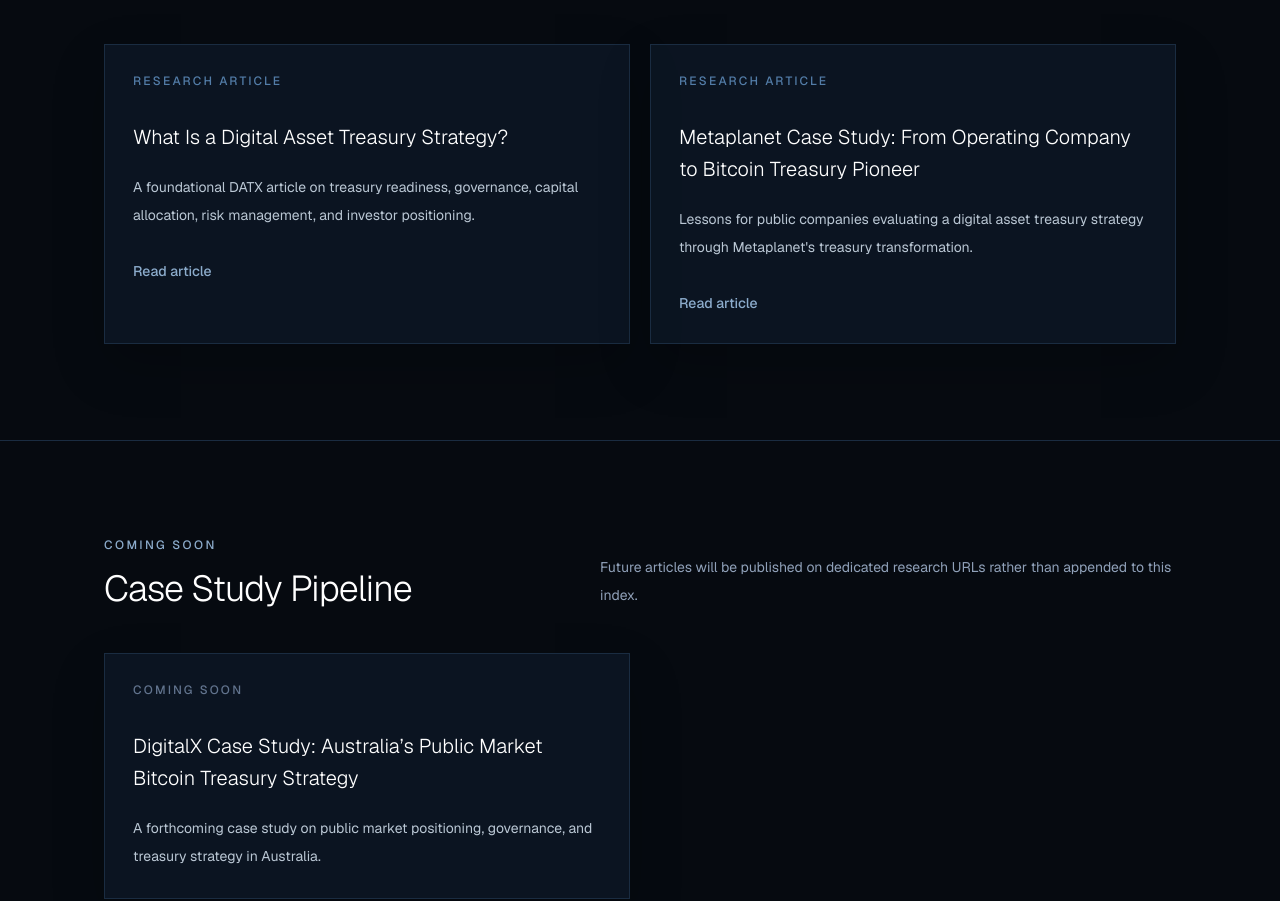
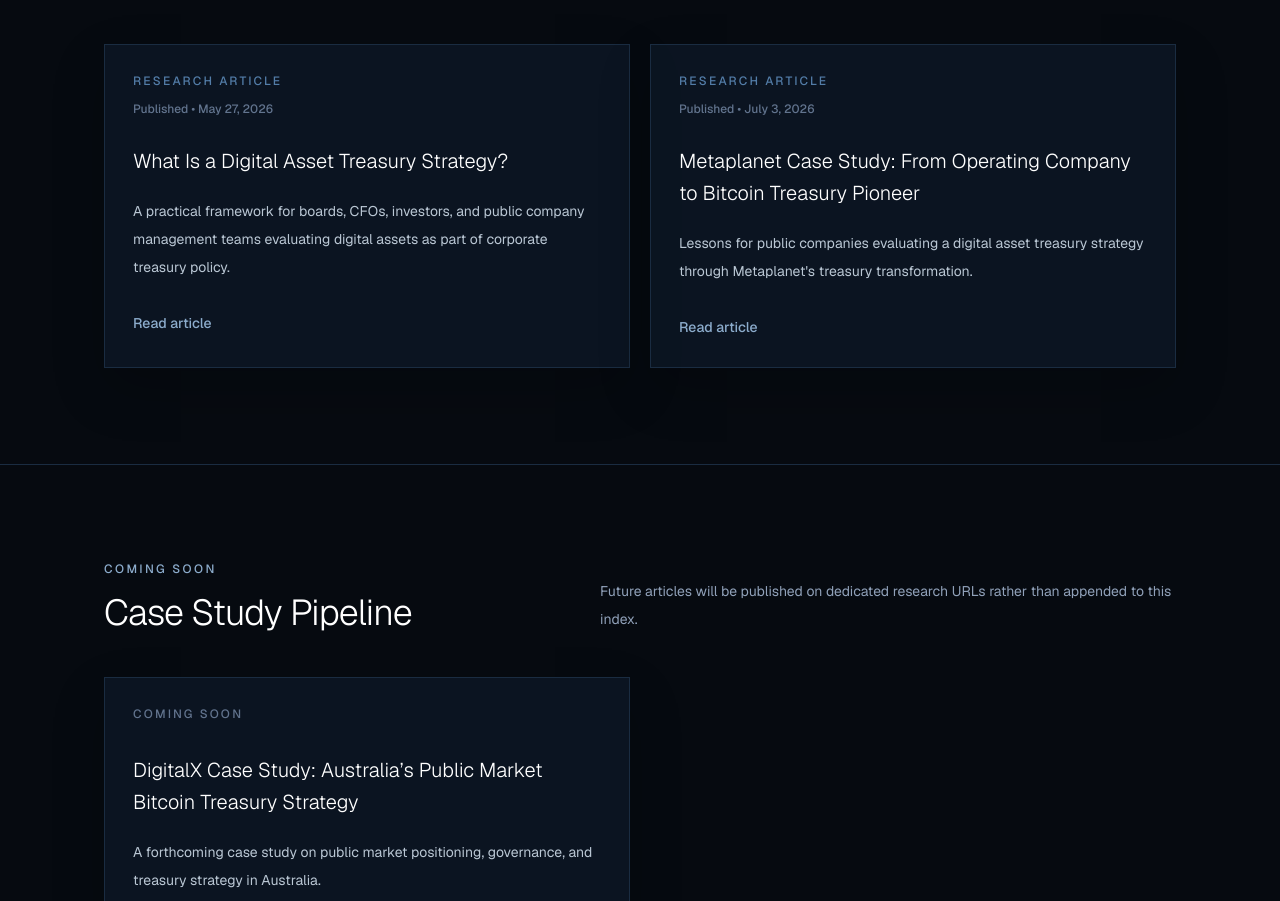
Before and after one commit to datxstrategy-creator/datx-prototype, a Next.js app: page /research in a window 1280 px wide. Shown: the part 1520-2421 px from the top of the page. Built offline with nearby package versions, Linux system fonts and the light colour scheme.

Commit message:
Add publication dates to research articles

```diff
--- a/app/research/metaplanet-case-study-from-operating-company-to-bitcoin-treasury-pioneer/page.tsx
+++ b/app/research/metaplanet-case-study-from-operating-company-to-bitcoin-treasury-pioneer/page.tsx
@@ -1,12 +1,13 @@
 import { SiteHeader } from "@/components/site-header";
 import Link from "next/link";
 import type { Metadata } from "next";
+import { researchArticles } from "../research-articles";
+
+const article = researchArticles.metaplanetCaseStudy;
 
 export const metadata: Metadata = {
-  title:
-    "Metaplanet Case Study: From Operating Company to Bitcoin Treasury Pioneer | DATX Research",
-  description:
-    "Lessons for public companies evaluating a digital asset treasury strategy through Metaplanet's treasury transformation.",
+  title: `${article.title} | DATX Research`,
+  description: article.description,
 };
 
 const assessmentScores = [
@@ -37,8 +38,7 @@
               DATX Research
             </Link>
             <h1 className="mt-6 text-4xl font-light tracking-tight text-white sm:text-6xl">
-              Metaplanet Case Study: From Operating Company to Bitcoin Treasury
-              Pioneer
+              {article.title}
             </h1>
             <p className="mt-6 max-w-3xl text-xl font-light leading-9 text-slate-200 sm:text-2xl">
               Lessons for Public Companies Evaluating a Digital Asset Treasury
@@ -93,9 +93,11 @@
           <div className="border-b border-datx-line pb-8">
             <p className="eyebrow">Case Study</p>
             <h2 className="mt-4 text-3xl font-light leading-tight text-white sm:text-4xl">
-              Metaplanet Case Study: From Operating Company to Bitcoin Treasury
-              Pioneer
+              {article.title}
             </h2>
+            <p className="mt-4 text-sm font-medium text-slate-500">
+              Published: {article.publicationDate}
+            </p>
             <p className="mt-5 text-lg leading-8 text-slate-300">
               Lessons for Public Companies Evaluating a Digital Asset Treasury
               Strategy
--- a/app/research/page.tsx
+++ b/app/research/page.tsx
@@ -1,6 +1,10 @@
 import { SiteHeader } from "@/components/site-header";
 import Link from "next/link";
 import type { Metadata } from "next";
+import {
+  publishedResearchArticles,
+  researchArticles,
+} from "./research-articles";
 
 export const metadata: Metadata = {
   title: "DATX Research | Digital Asset Treasury Strategy",
@@ -9,10 +13,7 @@
 };
 
 const featuredArticle = {
-  title: "What Is a Digital Asset Treasury Strategy?",
-  href: "/research/what-is-a-digital-asset-treasury-strategy",
-  description:
-    "A practical framework for boards, CFOs, investors, and public company management teams evaluating digital assets as part of corporate treasury policy.",
+  ...researchArticles.digitalAssetTreasuryStrategy,
   themes: [
     "Treasury mandate and liquidity profile",
     "Board oversight and delegated authority",
@@ -21,21 +22,6 @@
     "Investor narrative and disclosure discipline",
   ],
 };
-
-const publishedArticles = [
-  {
-    title: featuredArticle.title,
-    href: featuredArticle.href,
-    description:
-      "A foundational DATX article on treasury readiness, governance, capital allocation, risk management, and investor positioning.",
-  },
-  {
-    title: "Metaplanet Case Study: From Operating Company to Bitcoin Treasury Pioneer",
-    href: "/research/metaplanet-case-study-from-operating-company-to-bitcoin-treasury-pioneer",
-    description:
-      "Lessons for public companies evaluating a digital asset treasury strategy through Metaplanet's treasury transformation.",
-  },
-];
 
 const comingSoonArticles = [
   {
@@ -144,7 +130,7 @@
         </div>
 
         <div className="mt-11 grid gap-5 lg:grid-cols-2">
-          {publishedArticles.map((article) => (
+          {publishedResearchArticles.map((article) => (
             <Link
               className="surface block border-datx-blue/40 p-7 transition-colors duration-200 hover:border-datx-blue"
               href={article.href}
@@ -153,7 +139,10 @@
               <p className="text-xs font-medium uppercase tracking-[0.18em] text-datx-blue">
                 Research Article
               </p>
-              <h3 className="mt-8 text-xl font-light leading-8 text-white">
+              <p className="mt-3 text-xs font-medium text-slate-500">
+                {article.publishedMeta}
+              </p>
+              <h3 className="mt-7 text-xl font-light leading-8 text-white">
                 {article.title}
               </h3>
               <p className="mt-5 text-sm leading-7 text-datx-mist">
--- /dev/null
+++ b/app/research/research-articles.ts
@@ -0,0 +1,24 @@
+export const researchArticles = {
+  digitalAssetTreasuryStrategy: {
+    title: "What Is a Digital Asset Treasury Strategy?",
+    href: "/research/what-is-a-digital-asset-treasury-strategy",
+    publicationDate: "May 27, 2026",
+    publishedMeta: "Published • May 27, 2026",
+    description:
+      "A practical framework for boards, CFOs, investors, and public company management teams evaluating digital assets as part of corporate treasury policy.",
+  },
+  metaplanetCaseStudy: {
+    title:
+      "Metaplanet Case Study: From Operating Company to Bitcoin Treasury Pioneer",
+    href: "/research/metaplanet-case-study-from-operating-company-to-bitcoin-treasury-pioneer",
+    publicationDate: "July 3, 2026",
+    publishedMeta: "Published • July 3, 2026",
+    description:
+      "Lessons for public companies evaluating a digital asset treasury strategy through Metaplanet's treasury transformation.",
+  },
+} as const;
+
+export const publishedResearchArticles = [
+  researchArticles.digitalAssetTreasuryStrategy,
+  researchArticles.metaplanetCaseStudy,
+] as const;
--- a/app/research/what-is-a-digital-asset-treasury-strategy/page.tsx
+++ b/app/research/what-is-a-digital-asset-treasury-strategy/page.tsx
@@ -1,9 +1,12 @@
 import { SiteHeader } from "@/components/site-header";
 import Link from "next/link";
 import type { Metadata } from "next";
+import { researchArticles } from "../research-articles";
+
+const article = researchArticles.digitalAssetTreasuryStrategy;
 
 export const metadata: Metadata = {
-  title: "What Is a Digital Asset Treasury Strategy? | DATX Research",
+  title: `${article.title} | DATX Research`,
   description:
     "DATX Research explains digital asset treasury strategy, treasury readiness, governance, capital allocation, risk management, and investor positioning.",
 };
@@ -27,7 +30,7 @@
               DATX Research
             </Link>
             <h1 className="mt-6 text-4xl font-light tracking-tight text-white sm:text-6xl">
-              What Is a Digital Asset Treasury Strategy?
+              {article.title}
             </h1>
             <p className="mt-6 max-w-3xl text-xl font-light leading-9 text-slate-200 sm:text-2xl">
               A practical framework for boards, CFOs, investors, and public
@@ -66,8 +69,11 @@
           <div className="border-b border-datx-line pb-8">
             <p className="eyebrow">Featured Article</p>
             <h2 className="mt-4 text-3xl font-light leading-tight text-white sm:text-4xl">
-              What Is a Digital Asset Treasury Strategy?
+              {article.title}
             </h2>
+            <p className="mt-4 text-sm font-medium text-slate-500">
+              Published: {article.publicationDate}
+            </p>
           </div>
 
           <div className="mt-10 space-y-11">
```
